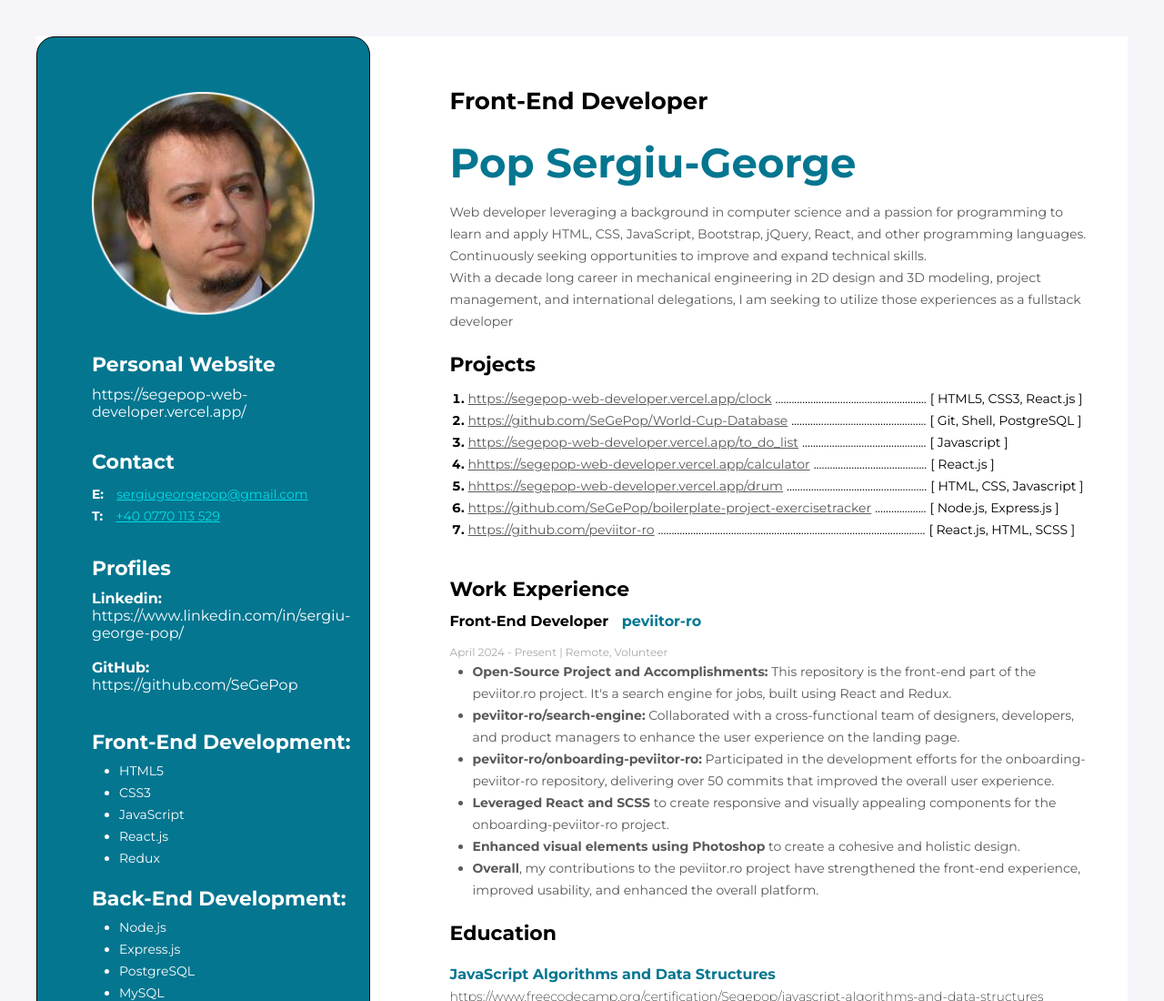
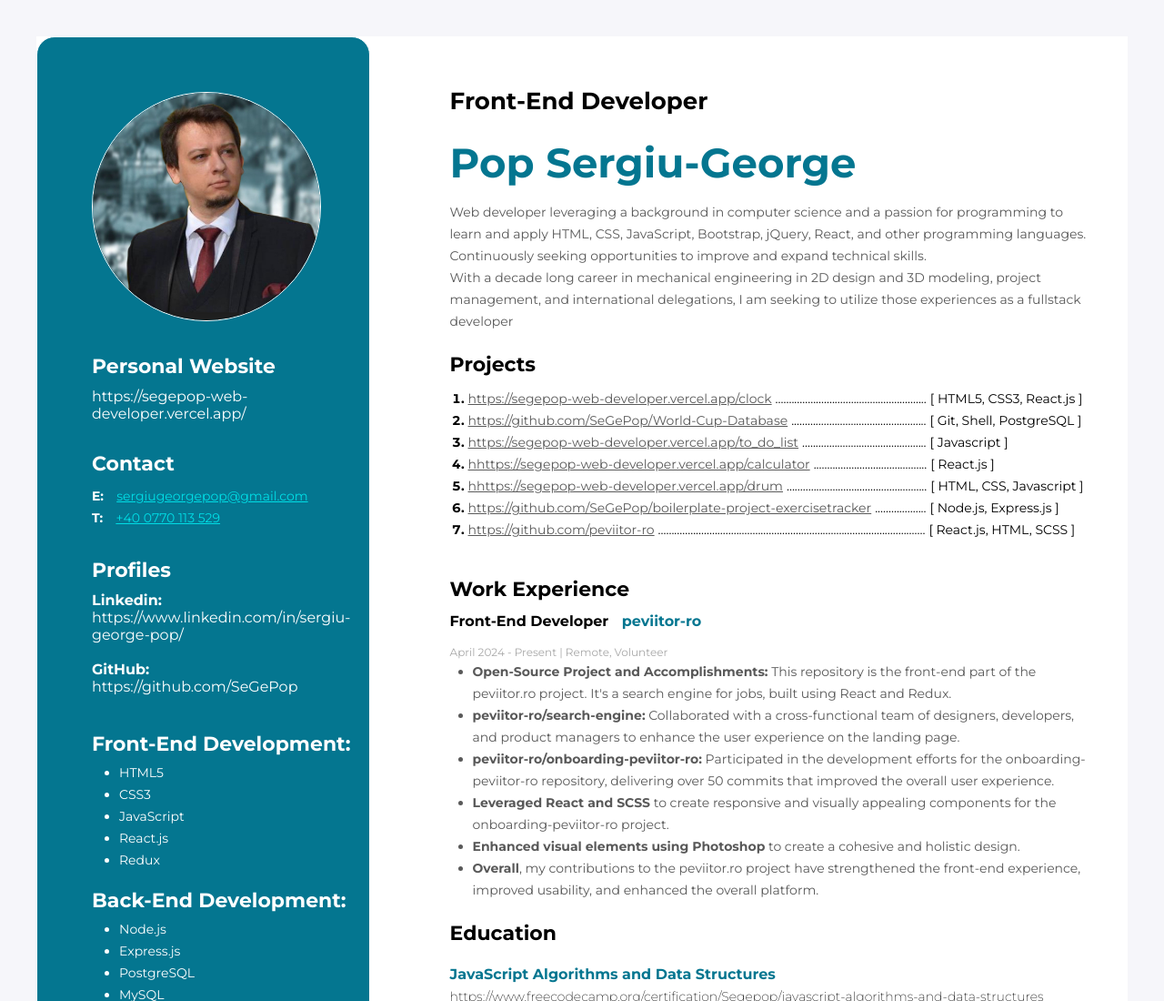
Before and after one commit to SeGePop/CV_PROGRAMATOR_EN, a plain HTML site: page index.html in a window 1280 px wide. Shown: the top 1100 px of the page at 91% size. Drawn offline with Linux system fonts and the light colour scheme.

Commit message:
Changed profile picture

```diff
--- a/index.html
+++ b/index.html
@@ -161,7 +161,7 @@
         </div>
         <!-- Sidebar Section -->
         <aside class="sidebar-section">
-            <img src="images/photo.png" alt="Profile pictures" width="250" class="sidebar-image" />
+            <img src="images/Untitled-2.jpg" alt="Profile pictures" width="250" class="sidebar-image" />
 
             <!-- Contacts Informations -->
             <div class="contacts-container">
--- a/styles/styles.css
+++ b/styles/styles.css
@@ -24,14 +24,16 @@ body {
 /* Sidebar Styles */
 .sidebar-section {
   background-color: #047690;
-  border: 1px solid black;
+  border: 1px solid white;
   border-radius: 20px;
   padding: 20px;
   width: 30%;
 }
 .sidebar-image {
   margin-top: 40px;
-  padding-left: 40px;
+  margin-left: 40px;
+  border-radius: 50%;
+  border: solid white thin;
 }
 .contacts-container {
   padding-left: 40px;
```
Also changed, not shown: images/Untitled-2.jpg (added).
